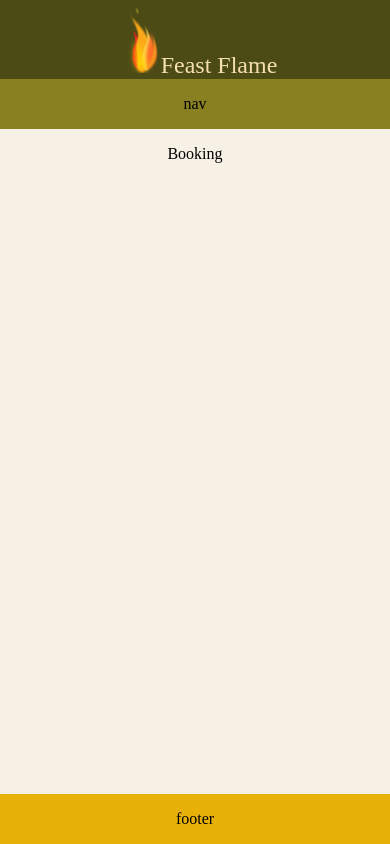
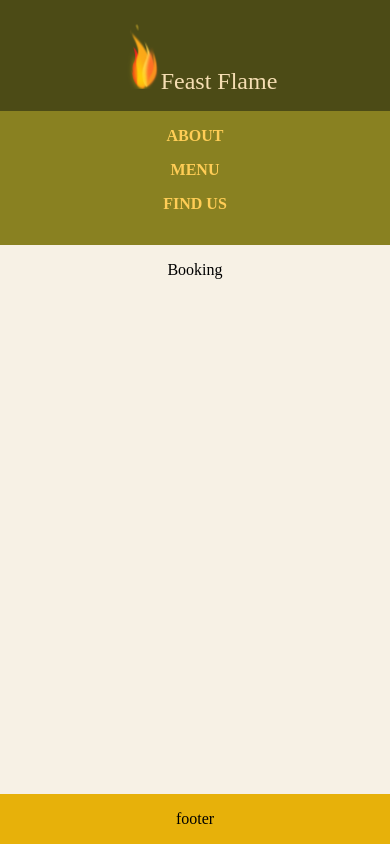
Before and after one commit to Wayattearp/Feast-flame, a React (Create React App) app: page /booking in a window 390 px wide. Built offline with nearby package versions, Linux system fonts and the light colour scheme; a web font is replaced by a local one.

Commit message:
Make nav responsive for small screens

```diff
--- a/src/App.css
+++ b/src/App.css
@@ -38,7 +38,7 @@ textarea {
   line-height: inherit;
 }
 
-header a{
+header a {
   color: black;
   display: flex;
   align-items: baseline;
@@ -63,6 +63,60 @@ header {
   justify-content: center;
 }
 
+@media (max-width: 768px) {
+  header {
+    flex-direction: column;
+    align-items: center;
+    padding: 1em;
+  }
+
+  nav {
+    flex-direction: column;
+    align-items: center;
+  }
+
+  nav a {
+    margin-bottom: 1em;
+  }
+}
+
+
+
+nav {
+  background-color: #898121;
+  padding: 1em;
+  list-style-type: none;
+  display: flex;
+  justify-content: space-evenly;
+}
+
+nav a {
+  position: relative;
+  color: #ffcd56;
+  font-weight: 600;
+}
+
+nav a:after {
+  position: absolute;
+  left: 0px;
+  width: 100%;
+  height: 2px;
+  background: #862B0D;
+  content: "";
+  opacity: 0;
+  transition: all 0.2s;
+}
+
+nav a:after {
+  bottom: -1px;
+  transform: translateY(15px);
+}
+
+nav a:hover:after {
+  opacity: 1;
+  transform: translateY(0px);
+}
+
 main {
   background-color: #F7F1E5;
   padding: 1em;
@@ -71,12 +125,6 @@ main {
 
 .booking {
   background-color: #F7F1E5;
-  padding: 1em;
-  text-align: center;
-}
-
-nav {
-  background-color: #898121;
   padding: 1em;
   text-align: center;
 }
--- a/src/components/Nav.js
+++ b/src/components/Nav.js
@@ -1,9 +1,12 @@
 import React from 'react';
+import { Link } from 'react-router-dom';
 
 function Nav() {
     return (
         <nav>
-            nav
+            <Link to="/booking">ABOUT</Link>
+            <Link to="/booking">MENU</Link>
+            <Link to="/booking">FIND US</Link>
         </nav>
     )
 }
```
